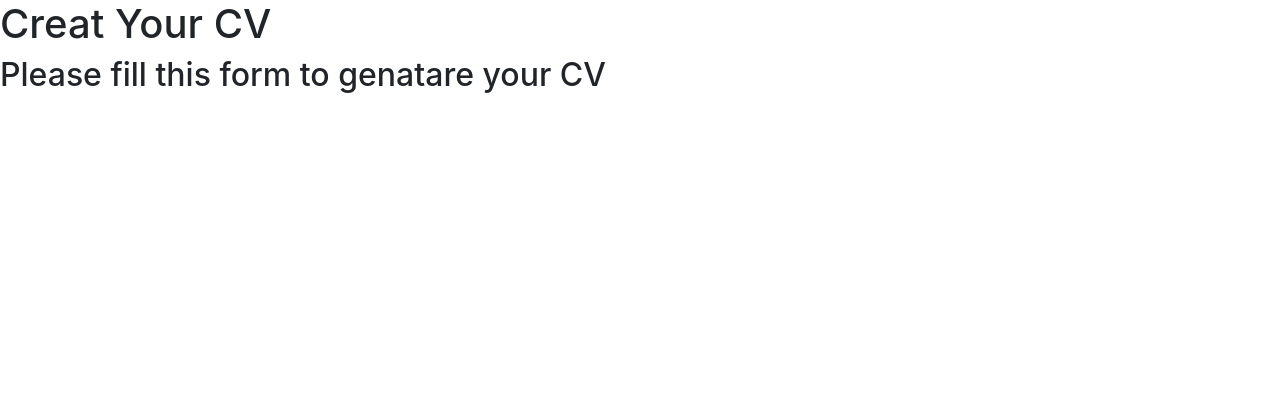
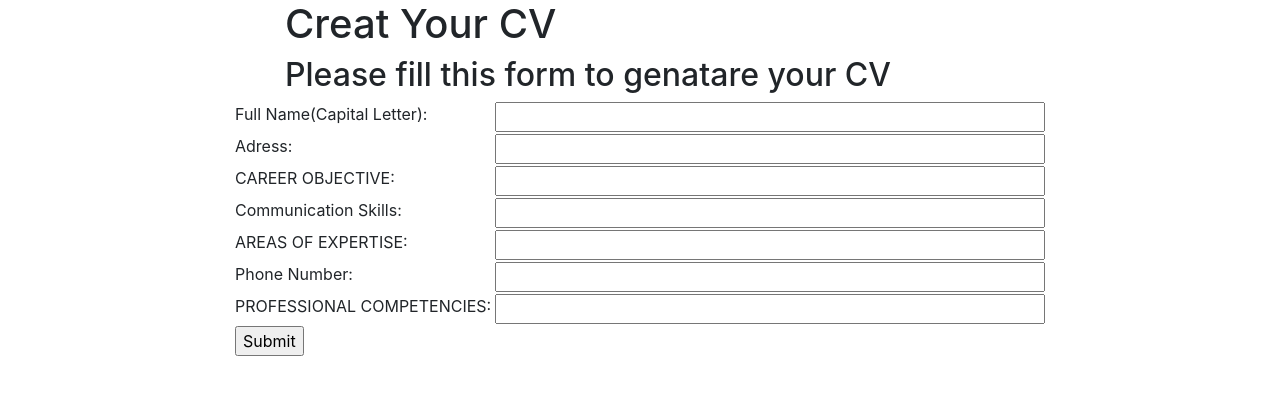
Before and after one commit to kazikamrulislam/CV_app, a plain HTML site: page index.html in a window 1280 px wide. Drawn offline with nearby package versions, Linux system fonts and the light colour scheme.

Commit message:
designe update

```diff
--- a/CSS/app.css
+++ b/CSS/app.css
@@ -0,0 +1,21 @@
+
+.container{
+    width: 100%;
+}
+
+.top{
+    padding: 0 200px;
+}
+
+#form1{
+    padding: 0 150px;
+}
+
+.input{
+    float: right;
+    width: 550px;
+}
+
+.title{
+
+}
--- a/JS/app.js
+++ b/JS/app.js
@@ -0,0 +1,14 @@
+let profile = {};
+function myFunction(){
+
+    profile.name = document.getElementById("name").value;
+    profile.adress = document.getElementById("adress").value;
+    profile.c_obj = document.getElementById("c_obj").value;
+    profile.c_skill = document.getElementById("c_skill").value;
+    profile.experties = document.getElementById("experties").value;
+    profile.phone = document.getElementById("phone").value;
+    profile.pro_comp = document.getElementById("pro_comp").value;
+    // document.getElementById("demo").innerHTML = profile.name + " " + profile.adress + " " + profile.c_obj + " " + profile.c_skill + " " + profile.experties + " " + profile.phone + " " + profile.pro_comp ? profile.name + " " + profile.adress + " " + profile.c_obj + " " + profile.c_skill + " " + profile.experties + " " + profile.phone + " " + profile.pro_comp : 'Empty';
+}
+
+console.log(profile);
--- a/index.html
+++ b/index.html
@@ -10,11 +10,33 @@
 </head>
 <body>
 
-    <H1>Creat Your CV</H1>
-    <H2>Please fill this form to genatare your CV</H2>
-    <form action="">
+    <div class="container">
+        <div class="top">
+            <H1>Creat Your CV</H1>
+            <H2>Please fill this form to genatare your CV</H2>
+        </div>
 
-    </form>
+        <form action="" id="form1">
+            <label for="name" class="title">Full Name(Capital Letter):</label>
+            <input type="text" class="input" id="name"><br>
+            <label for="name" class="title">Adress:</label>
+            <input type="textaria" class="input" id="adress"><br>
+            <label for="name" class="title">CAREER OBJECTIVE:</label>
+            <input type="text" class="input" id="c_obj"><br>
+            <label for="Communication_Skills" class="title">Communication Skills:</label>
+            <input type="text" class="input" id="c_skill"><br>
+            <label for="AREAS_OF_EXPERTISE" class="title">AREAS OF EXPERTISE:</label>
+            <input type="text" class="input" id="experties"><br>
+            <label for="phone_number" class="title">Phone Number:</label>
+            <input type="text" class="input" id="phone"><br>
+            <label for="PROFESSIONAL_COMPETENCIES" class="title">PROFESSIONAL COMPETENCIES:</label>
+            <input type="text" class="input" id="pro_comp"><br>
+            <input type="button" id="submit" value="Submit" onclick="myFunction()" >
+        </form>
+    </div>
+
+    <p id="demo"></p>
+
 
     <script src="./JS/app.js"></script>
 </body>
```
